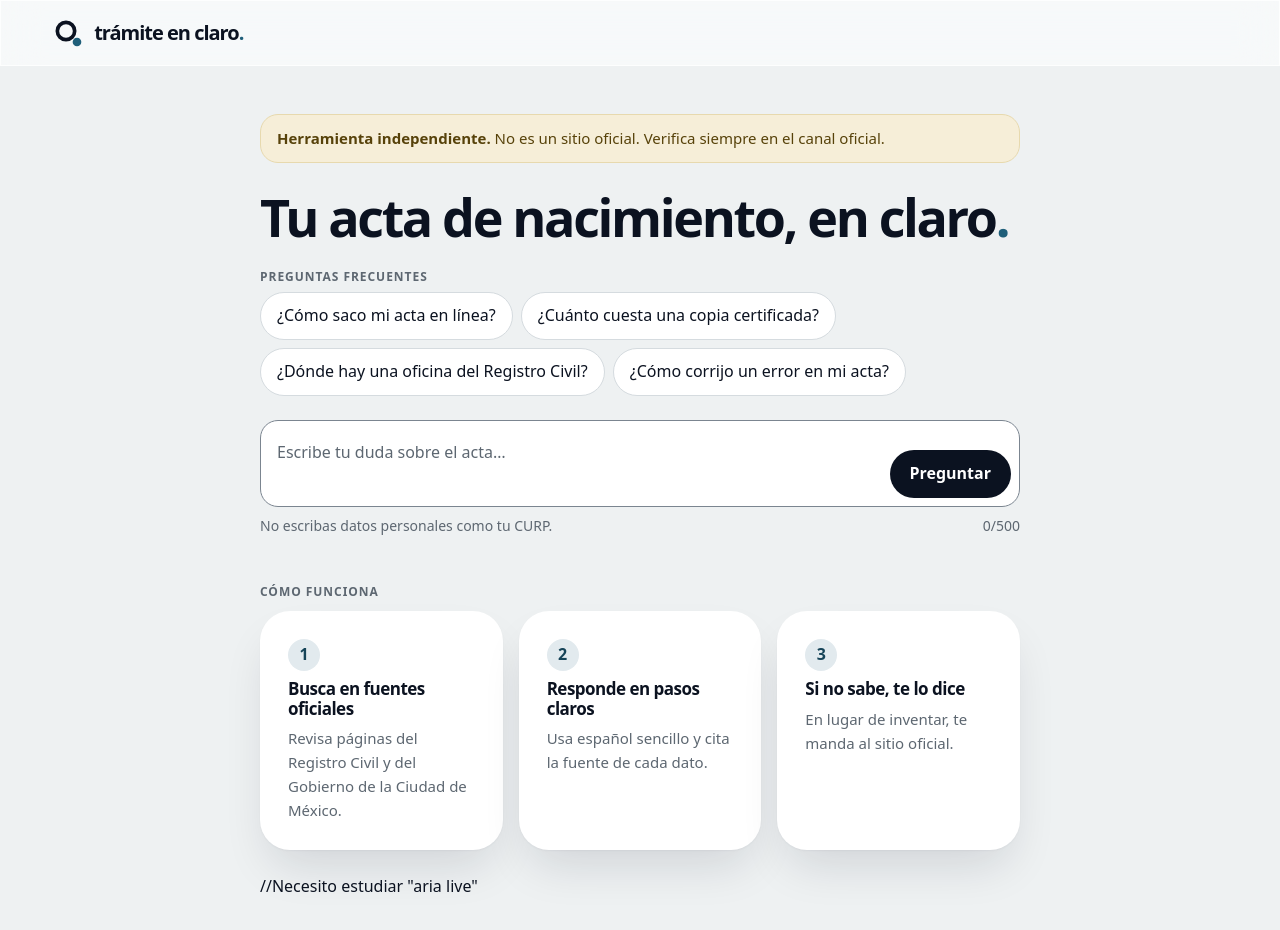
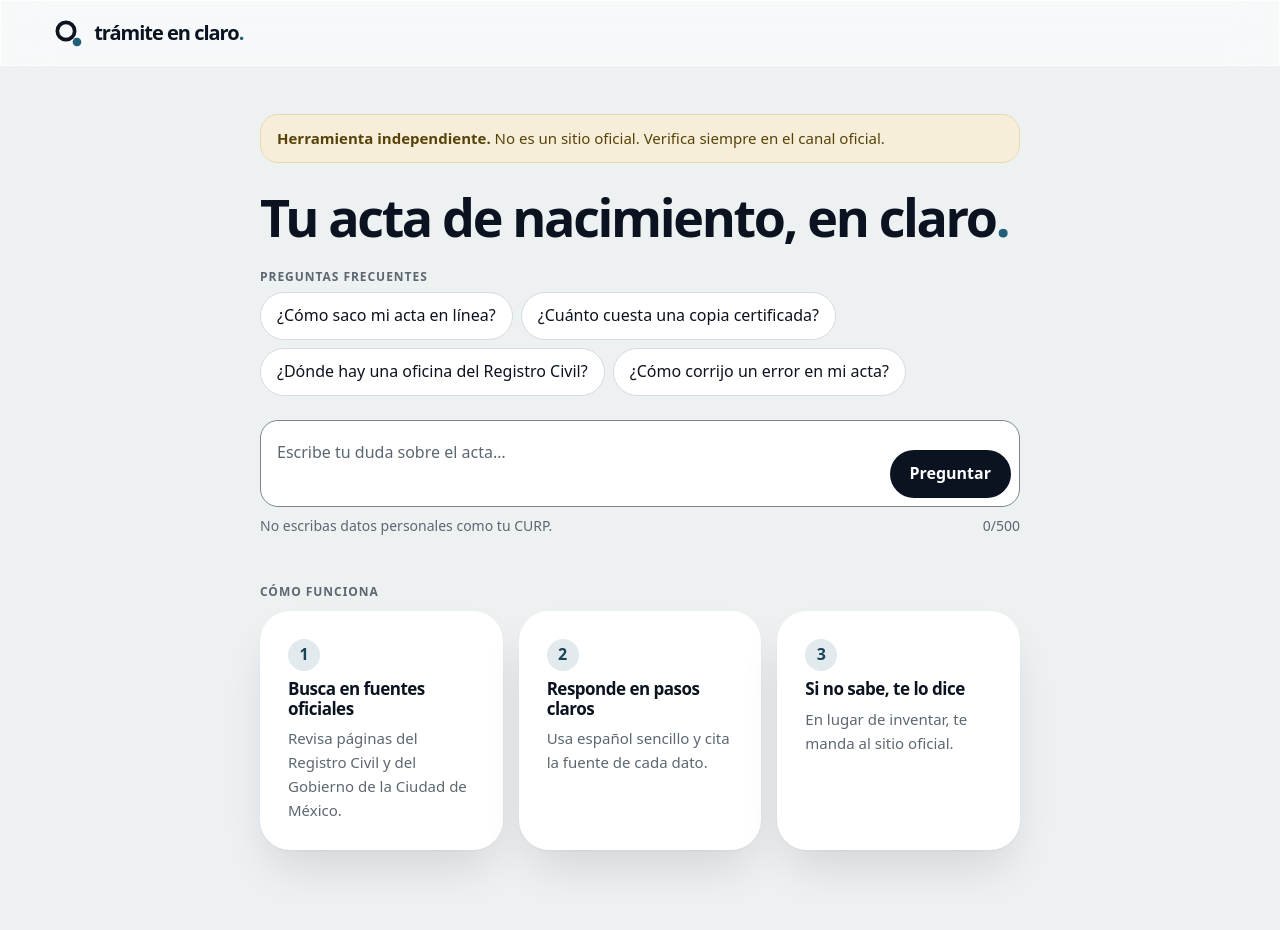
Before and after one commit to jonnschenk/Tramite-en-claro, a React (Vite) app in the folder frontend/: page / in a window 1280 px wide. Shown: the top 930 px of the page. Built offline with nearby package versions, Linux system fonts and the light colour scheme; no server answers.

Commit message:
Fase 4: corrección en app.jsx (comentario se mostraba en el frontend)

```diff
--- a/frontend/src/App.jsx
+++ b/frontend/src/App.jsx
@@ -106,7 +106,6 @@ function App() {
         </div>
 
         {isIdle && <HowItWorks />}
-//Necesito estudiar "aria live"
         {/* aria-live: el lector de pantalla anuncia lo que aparece aquí (cargando, respuesta, errores). */}
         <section className="result" aria-live="polite" aria-busy={isLoading}>
           {isLoading && <LoadingState isWaking={!serverAwake} />}
```
